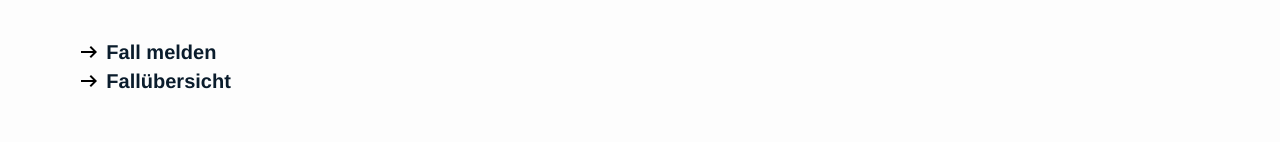
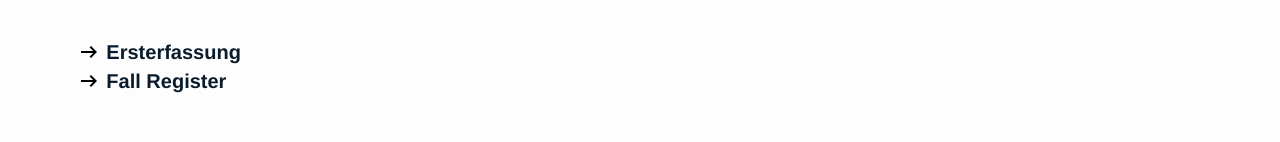
Before and after one commit to Cubemil/OPAS-User-Interface, a Vue app in the folder App/: page /my-space in a window 1280 px wide. Shown: the part 282-424 px from the top of the page. Built offline with nearby package versions, Linux system fonts and the light colour scheme.

Commit message:
Edit Text

```diff
--- a/App/src/components/Home.vue
+++ b/App/src/components/Home.vue
@@ -7,7 +7,7 @@
         <h1 id="title">OWiG121</h1>
         <p id="description">Ordnungswidrigkeitsverfahren<br/>nach §121 Abs.1 Nr.6 SGB XI - Soziale Pflegeversicherung</p>
         <router-link to="/my-space" class="router-link">
-          <button id="btn">Fall erfassen</button>
+          <button id="btn">Ersterfassung</button>
         </router-link>
         <ul class="nav-list">
           <li>
--- a/App/src/components/MySpace.vue
+++ b/App/src/components/MySpace.vue
@@ -8,13 +8,13 @@
           <li>
             <router-link to="/input-form" class="router-link">
               <div id="arrow-icon"></div>
-              Fall melden
+              Ersterfassung
             </router-link>
           </li>
           <li>
             <router-link to="/case-overview" class="router-link">
               <div id="arrow-icon"></div>
-              Fallübersicht
+              Fall Register
             </router-link>
           </li>
         </ul>
```
